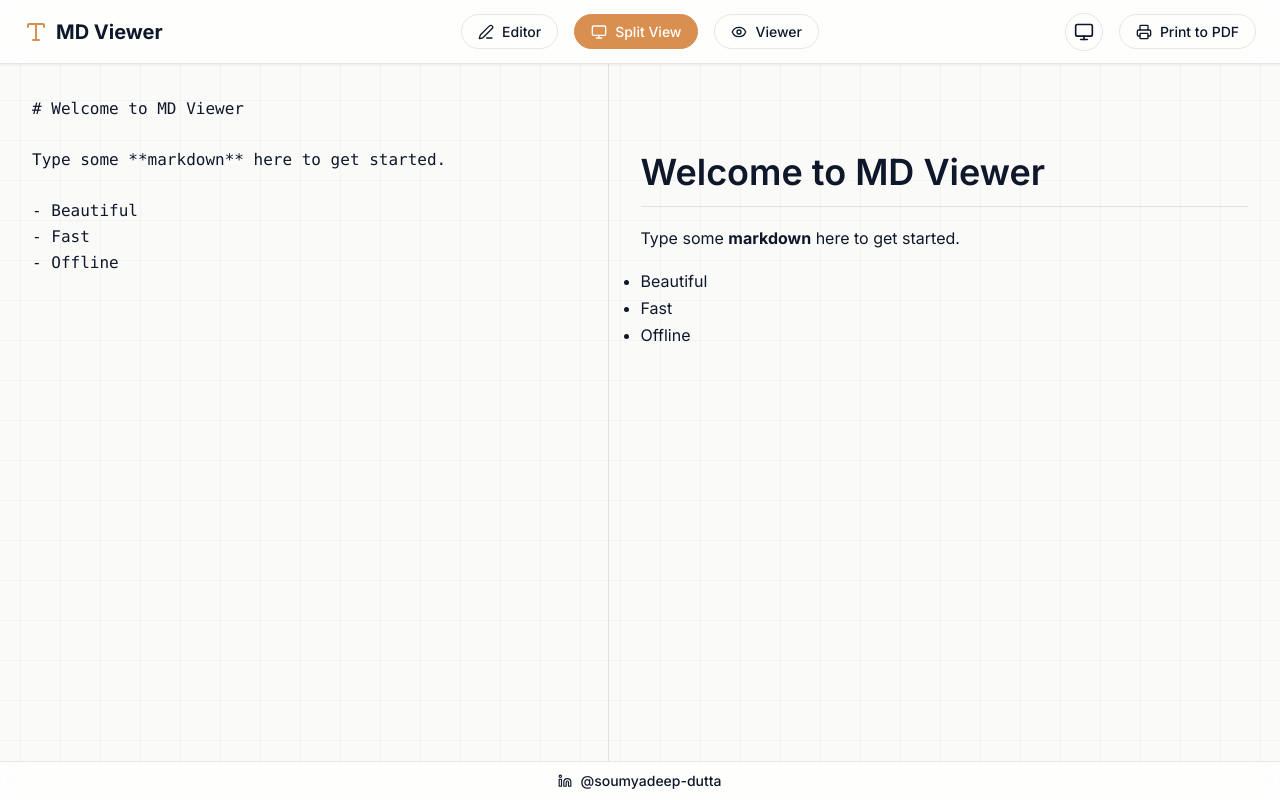
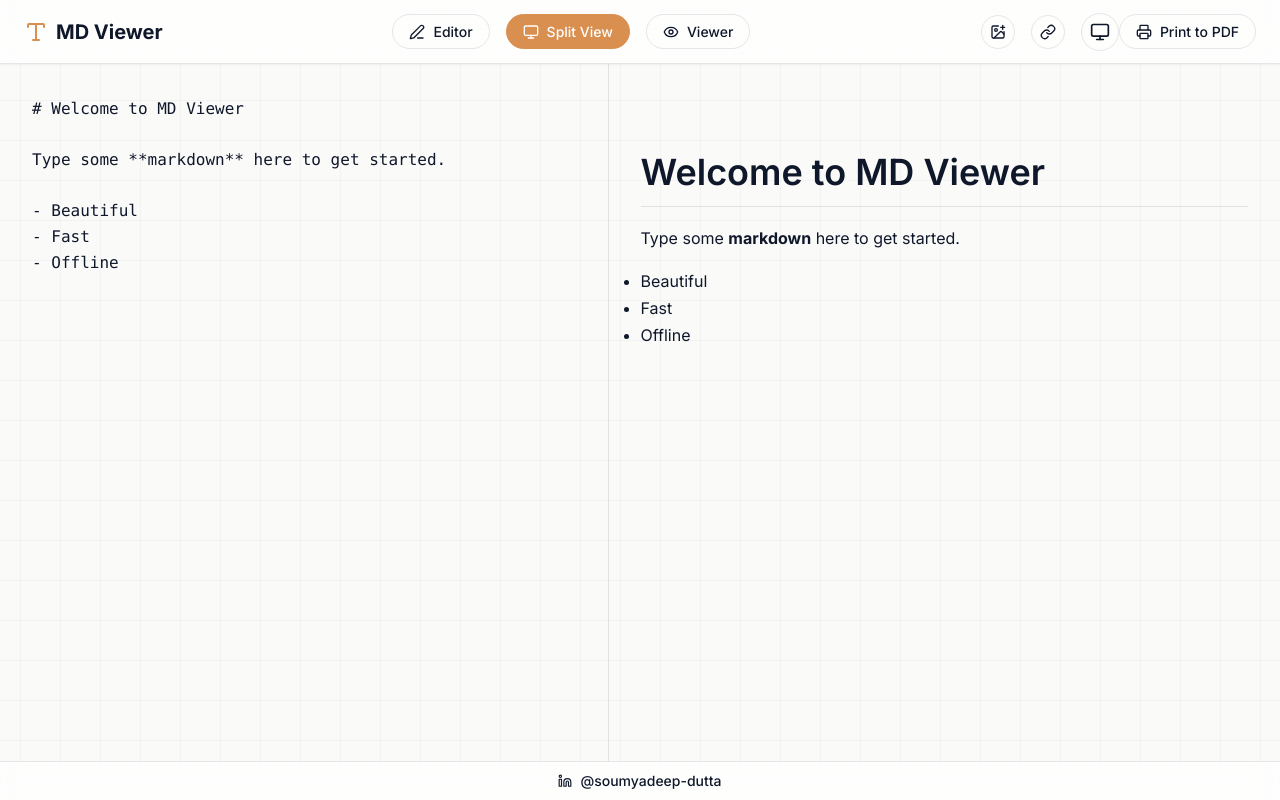
Before and after one commit to soumyadeepdutta/mdviewer, a React (Vite) app: page / in a window 1280 px wide. Built offline with nearby package versions, Linux system fonts and the light colour scheme.

Commit message:
feat: initialize project structure with core components, responsive layout styling, and CI/CD deployment workflow

```diff
--- a/src/App.jsx
+++ b/src/App.jsx
@@ -11,6 +11,27 @@ function App() {
   const [theme, setTheme] = useState(() => {
     return localStorage.getItem('md-theme') || 'system';
   });
+  const [customHeader, setCustomHeader] = useState(null);
+
+  const handleImageUpload = (e) => {
+    const file = e.target.files[0];
+    if (file) {
+      const reader = new FileReader();
+      reader.onload = (event) => {
+        setCustomHeader(event.target.result);
+      };
+      reader.readAsDataURL(file);
+    }
+    // Reset input value to allow uploading the same file again if needed
+    e.target.value = null;
+  };
+
+  const handleImageLink = () => {
+    const url = window.prompt("Enter the image URL:");
+    if (url) {
+      setCustomHeader(url);
+    }
+  };
 
   // Save content to local storage
   useEffect(() => {
@@ -58,6 +79,8 @@ function App() {
         theme={theme}
         setTheme={setTheme}
         onPrint={handlePrint}
+        onImageUpload={handleImageUpload}
+        onImageLink={handleImageLink}
       />
       <main className="main-content">
         {(viewMode === 'editor' || viewMode === 'split') && (
@@ -67,7 +90,11 @@ function App() {
         {viewMode === 'split' && <div className="divider"></div>}
 
         {(viewMode === 'viewer' || viewMode === 'split') && (
-          <Viewer markdown={markdown} />
+          <Viewer
+            markdown={markdown}
+            customHeader={customHeader}
+            onRemoveHeader={() => setCustomHeader(null)}
+          />
         )}
       </main>
       <footer className="app-footer">
--- a/src/components/Header.jsx
+++ b/src/components/Header.jsx
@@ -1,7 +1,9 @@
-import React from 'react';
-import { Edit3, Eye, Printer, Moon, Sun, Monitor, Type } from 'lucide-react';
+import React, { useRef, useState } from 'react';
+import { Edit3, Eye, Printer, Moon, Sun, Monitor, Type, ImagePlus, Link, Menu, X } from 'lucide-react';
 
-export default function Header({ viewMode, setViewMode, theme, setTheme, onPrint }) {
+export default function Header({ viewMode, setViewMode, theme, setTheme, onPrint, onImageUpload, onImageLink }) {
+  const fileInputRef = useRef(null);
+  const [isMobileMenuOpen, setIsMobileMenuOpen] = useState(false);
   const nextTheme = theme === 'light' ? 'dark' : theme === 'dark' ? 'system' : 'light';
 
   const ThemeIcon = theme === 'light' ? Sun : theme === 'dark' ? Moon : Monitor;
@@ -15,46 +17,81 @@ export default function Header({ viewMode, setViewMode, theme, setTheme, onPrint
         </div>
       </div>
 
+      <div className={`mobile-menu-container ${isMobileMenuOpen ? 'open' : ''}`}>
+        <div className="mobile-menu-header">
+          <span className="mobile-menu-title">Menu</span>
+          <button className="icon-btn close-menu-btn" onClick={() => setIsMobileMenuOpen(false)}>
+            <X size={20} />
+          </button>
+        </div>
+
         <div className="header-center">
           <button
             className={viewMode === 'editor' ? 'active' : ''}
             onClick={() => setViewMode('editor')}
+            data-tooltip="Editor"
           >
-          <Edit3 size={16} /> Editor
+            <Edit3 size={16} /> <span>Editor</span>
           </button>
           <button
             className={viewMode === 'split' ? 'active' : ''}
             onClick={() => setViewMode('split')}
+            data-tooltip="Split View"
           >
-          <Monitor size={16} /> Split View
+            <Monitor size={16} /> <span>Split View</span>
           </button>
           <button
             className={viewMode === 'viewer' ? 'active' : ''}
             onClick={() => setViewMode('viewer')}
+            data-tooltip="Viewer"
           >
-          <Eye size={16} /> Viewer
+            <Eye size={16} /> <span>Viewer</span>
           </button>
         </div>
 
         <div className="header-right">
+          {viewMode !== 'editor' && (
+            <div className="header-actions">
+              <input
+                type="file"
+                accept="image/*"
+                ref={fileInputRef}
+                style={{ display: 'none' }}
+                onChange={onImageUpload}
+              />
+              <button className="icon-btn" onClick={() => fileInputRef.current?.click()} data-tooltip="Upload Header Image">
+                <ImagePlus size={16} />
+              </button>
+              <button className="icon-btn" onClick={onImageLink} data-tooltip="Add Header Link">
+                <Link size={16} />
+              </button>
+            </div>
+          )}
           <div className="theme-switcher-container">
             <div className="theme-options">
-            <button className={`icon-btn ${theme === 'light' ? 'active' : ''}`} onClick={() => setTheme('light')} title="Light Mode">
+              <button className={`icon-btn ${theme === 'light' ? 'active' : ''}`} onClick={() => setTheme('light')} data-tooltip="Light Mode">
                 <Sun size={16} />
               </button>
-            <button className={`icon-btn ${theme === 'system' ? 'active' : ''}`} onClick={() => setTheme('system')} title="System Mode">
+              <button className={`icon-btn ${theme === 'system' ? 'active' : ''}`} onClick={() => setTheme('system')} data-tooltip="System Mode">
                 <Monitor size={16} />
               </button>
-            <button className={`icon-btn ${theme === 'dark' ? 'active' : ''}`} onClick={() => setTheme('dark')} title="Dark Mode">
+              <button className={`icon-btn ${theme === 'dark' ? 'active' : ''}`} onClick={() => setTheme('dark')} data-tooltip="Dark Mode">
                 <Moon size={16} />
               </button>
             </div>
-          <button className="icon-btn current-theme-btn" title={`Theme menu`}>
+            <button className="icon-btn current-theme-btn" data-tooltip="Theme menu">
               <ThemeIcon size={20} />
             </button>
           </div>
+        </div>
+      </div>
+
+      <div className="header-right-always">
         <button onClick={onPrint} className="print-btn" disabled={viewMode === 'editor'}>
-          <Printer size={16} /> Print to PDF
+          <Printer size={16} /> <span className="hide-on-mobile">Print to PDF</span>
+        </button>
+        <button className="icon-btn mobile-menu-btn" onClick={() => setIsMobileMenuOpen(true)}>
+          <Menu size={20} />
         </button>
       </div>
     </header>
--- a/src/components/Viewer.jsx
+++ b/src/components/Viewer.jsx
@@ -3,11 +3,20 @@ import ReactMarkdown from 'react-markdown';
 import remarkGfm from 'remark-gfm';
 import { Prism as SyntaxHighlighter } from 'react-syntax-highlighter';
 import { vscDarkPlus } from 'react-syntax-highlighter/dist/esm/styles/prism';
+import { X } from 'lucide-react';
 
-export default function Viewer({ markdown }) {
+export default function Viewer({ markdown, customHeader, onRemoveHeader }) {
   return (
     <div className="viewer-container animate-fade-in">
       <div className="markdown-body">
+        {customHeader && (
+          <div className="pdf-custom-header-container">
+            <img src={customHeader} alt="Custom PDF Header" className="pdf-custom-header" />
+            <button className="remove-header-btn icon-btn" onClick={onRemoveHeader} data-tooltip="Remove Header">
+              <X size={16} />
+            </button>
+          </div>
+        )}
         <ReactMarkdown
           remarkPlugins={[remarkGfm]}
           components={{
--- a/src/index.css
+++ b/src/index.css
@@ -45,6 +45,7 @@ body {
   transition: background-color 0.3s ease, color 0.3s ease;
   line-height: 1.6;
   height: 100vh;
+  height: 100dvh;
   overflow: hidden;
 }
 
@@ -52,6 +53,7 @@ body {
   display: flex;
   flex-direction: column;
   height: 100vh;
+  height: 100dvh;
 }
 
 header {
@@ -68,10 +70,22 @@ header {
   box-shadow: var(--shadow-sm);
 }
 
-.header-left, .header-center, .header-right {
+.header-left, .header-center, .header-right, .header-actions, .header-right-always {
   display: flex;
   align-items: center;
   gap: 1rem;
+}
+
+.mobile-menu-container {
+  display: contents;
+}
+
+.mobile-menu-header {
+  display: none;
+}
+
+.mobile-menu-btn {
+  display: none !important;
 }
 
 .header-left {
@@ -86,7 +100,6 @@ header {
 .header-right {
   flex: 1;
   justify-content: flex-end;
-  gap: 1rem;
 }
 
 .theme-switcher-container {
@@ -251,9 +264,107 @@ button.icon-btn {
 }
 
 @media (max-width: 768px) {
-  .header-center {
+  .hide-on-mobile {
     display: none;
   }
+  .mobile-menu-btn {
+    display: inline-flex !important;
+  }
+  .mobile-menu-container {
+    display: flex;
+    position: fixed;
+    top: 0;
+    right: -100%;
+    width: 280px;
+    height: 100vh;
+    background: var(--surface-color);
+    backdrop-filter: blur(12px);
+    -webkit-backdrop-filter: blur(12px);
+    border-left: 1px solid var(--border-color);
+    flex-direction: column;
+    align-items: stretch;
+    padding: 1.5rem;
+    transition: right 0.3s cubic-bezier(0.16, 1, 0.3, 1);
+    z-index: 1000;
+    box-shadow: var(--shadow-lg);
+  }
+  .mobile-menu-container.open {
+    right: 0;
+  }
+  .mobile-menu-header {
+    display: flex;
+    justify-content: space-between;
+    align-items: center;
+    margin-bottom: 2rem;
+  }
+  .mobile-menu-title {
+    font-weight: 600;
+    font-size: 1.25rem;
+  }
+  .header-center {
+    flex-direction: column;
+    align-items: stretch;
+    gap: 0.5rem;
+    margin-bottom: 1.5rem;
+  }
+  .header-center button {
+    justify-content: flex-start;
+  }
+  .header-right {
+    flex-direction: column;
+    align-items: stretch;
+    justify-content: flex-start;
+    gap: 1.5rem;
+  }
+  .header-actions {
+    justify-content: center;
+  }
+  .theme-switcher-container {
+    justify-content: center;
+  }
+  .theme-options {
+    max-width: none;
+    opacity: 1;
+    overflow: visible;
+    gap: 1rem;
+  }
+  .current-theme-btn {
+    display: none !important;
+  }
+}
+
+.pdf-custom-header-container {
+  position: relative;
+  margin-bottom: 2rem;
+  text-align: center;
+}
+
+.pdf-custom-header {
+  max-width: 100%;
+  max-height: 200px;
+  object-fit: contain;
+  border-radius: 8px;
+  box-shadow: var(--shadow-sm);
+}
+
+.remove-header-btn {
+  position: absolute;
+  top: 0.5rem;
+  right: 0.5rem;
+  background: var(--surface-color);
+  backdrop-filter: blur(4px);
+  border: 1px solid var(--border-color);
+  opacity: 0;
+  transition: opacity 0.2s ease;
+}
+
+.pdf-custom-header-container:hover .remove-header-btn {
+  opacity: 1;
+}
+
+.remove-header-btn:hover {
+  background: var(--bg-color);
+  color: #ef4444;
 }
 
 .markdown-body {
@@ -361,7 +472,7 @@ button.icon-btn {
     color: black !important;
   }
 
-  header, .editor-container, .divider, .app-footer {
+  header, .editor-container, .divider, .app-footer, .remove-header-btn {
     display: none !important;
   }
 
@@ -385,3 +496,36 @@ button.icon-btn {
     color: #24292f;
   }
 }
+
+/* Custom Tooltips */
+[data-tooltip] {
+  position: relative;
+}
+
+[data-tooltip]::before {
+  content: attr(data-tooltip);
+  position: absolute;
+  top: calc(100% + 8px);
+  left: 50%;
+  transform: translateX(-50%) translateY(-4px);
+  padding: 0.4rem 0.75rem;
+  background-color: var(--text-color);
+  color: var(--bg-color);
+  font-size: 0.75rem;
+  font-family: 'Inter', sans-serif;
+  font-weight: 500;
+  border-radius: 6px;
+  white-space: nowrap;
+  opacity: 0;
+  visibility: hidden;
+  transition: opacity 0.2s ease, transform 0.2s ease;
+  pointer-events: none;
+  z-index: 1000;
+  box-shadow: var(--shadow-md);
+}
+
+[data-tooltip]:hover::before {
+  opacity: 1;
+  visibility: visible;
+  transform: translateX(-50%) translateY(0);
+}
```
Lines whose indentation alone changed are shown as unchanged.
